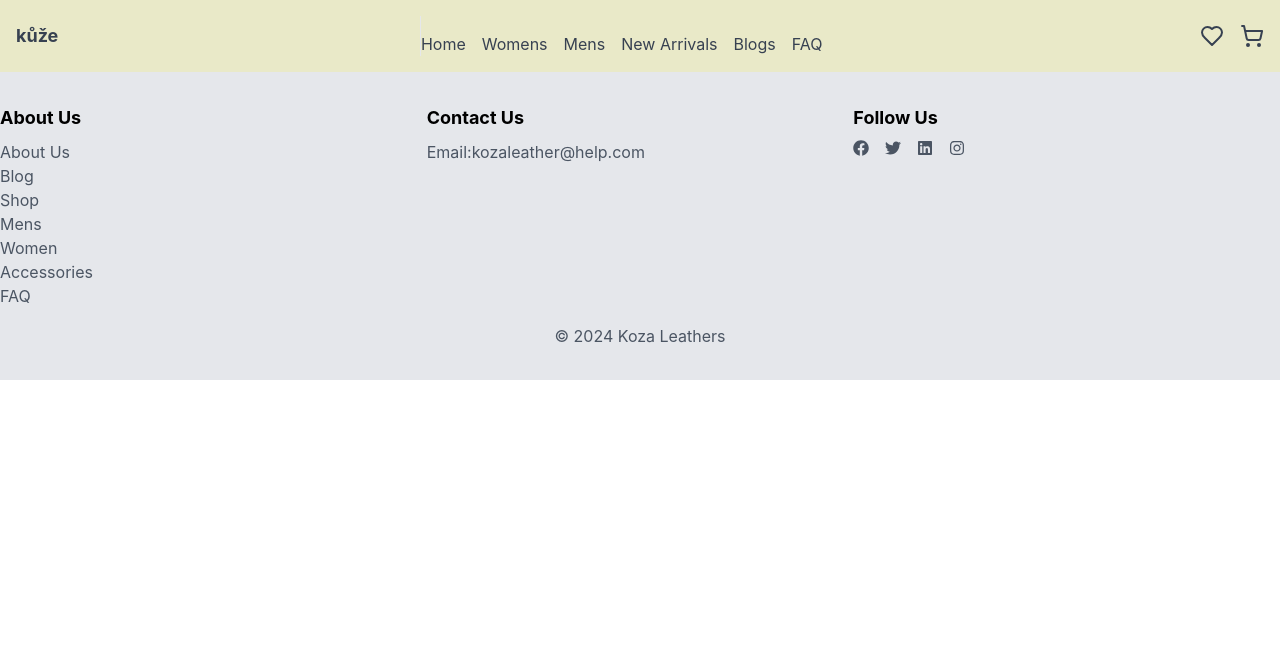
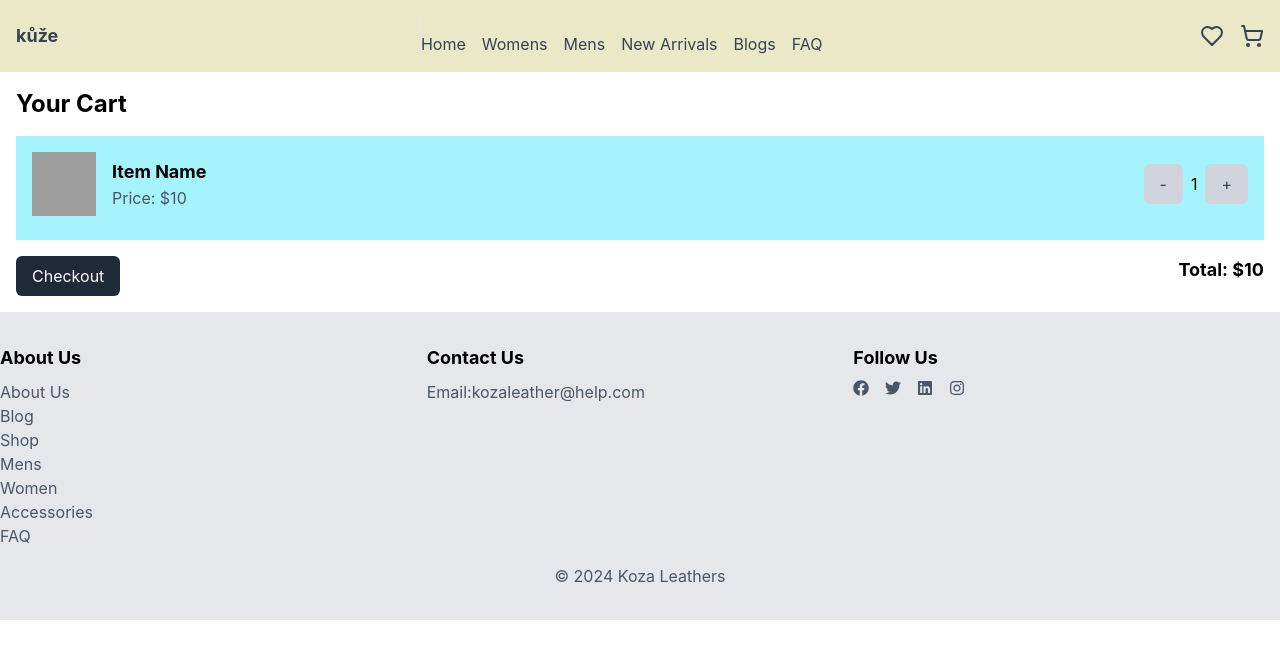
Before and after one commit to pranjalsingh03/Koza, a React (Create React App) app in the folder frontend/: page /cart in a window 1280 px wide. Shown: the top 658 px of the page. Built offline with nearby package versions, Linux system fonts and the light colour scheme; grey boxes are pictures that could not be loaded.

Commit message:
feat: cart page

```diff
--- a/frontend/src/App.js
+++ b/frontend/src/App.js
@@ -8,6 +8,7 @@ import Blog from './Components/Blog/Blog';
 import NewArrivals from './Components/Arrivals/NewArrivals';
 import Login from './Components/Auth/Login';
 import Signup from './Components/Auth/Signup';
+import Cart from './Components/AddtoCart/Cart';
 
 function App() {
   return (
@@ -15,6 +16,7 @@ function App() {
       <Router>
         <Navbar />
         <Routes>
+          <Route path="/cart" element={<Cart />} />
           <Route path="/login" element={<Login />} exact />
           <Route path="/signup" element={<Signup />} exact />
           <Route path="/" element={<Home />} exact />
--- /dev/null
+++ b/frontend/src/Components/AddtoCart/Cart.js
@@ -0,0 +1,32 @@
+import React from 'react';
+
+function Cart() {
+    return (
+        <div className="container mx-auto p-4">
+            <h1 className="text-2xl font-bold mb-4">Your Cart</h1>
+            <div className="flex flex-col bg-cyan-200 p-4">
+                {/* Cart items will be displayed here */}
+                <div className="flex justify-between items-center mb-2">
+                    <div className="flex items-center">
+                        <img src="item-image-url" alt="Item" className="w-16 h-16 mr-4" />
+                        <div>
+                            <h2 className="text-lg font-bold">Item Name</h2>
+                            <p className="text-gray-600">Price: $10</p>
+                        </div>
+                    </div>
+                    <div className="flex items-center">
+                        <button className="bg-gray-300 text-gray-700 px-4 py-2 rounded-md mr-2">-</button>
+                        <span>1</span>
+                        <button className="bg-gray-300 text-gray-700 px-4 py-2 rounded-md ml-2">+</button>
+                    </div>
+                </div>
+            </div>
+            <div className="mt-4 flex justify-between">
+                <button className="bg-gray-800 text-white px-4 py-2 rounded-md">Checkout</button>
+                <p className="text-lg font-bold">Total: $10</p>
+            </div>
+        </div>
+    );
+}
+
+export default Cart;
```
